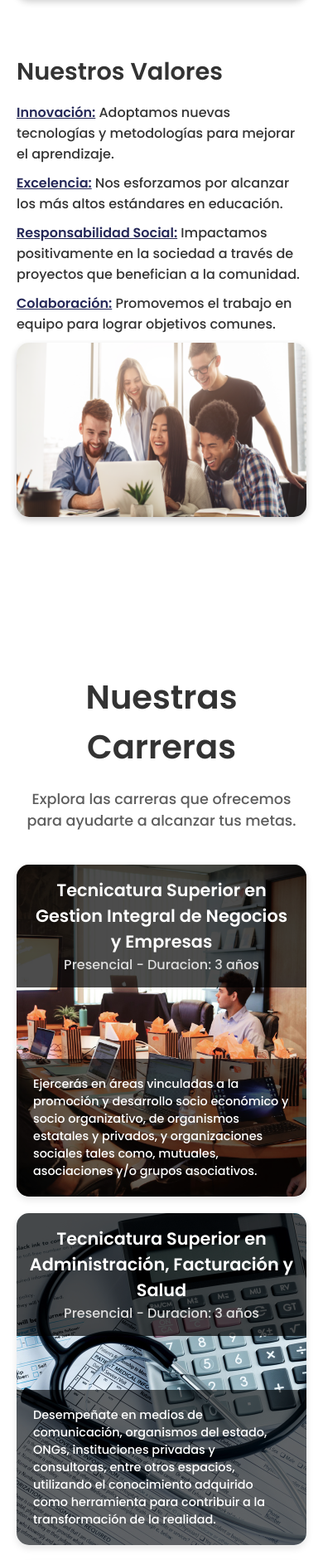
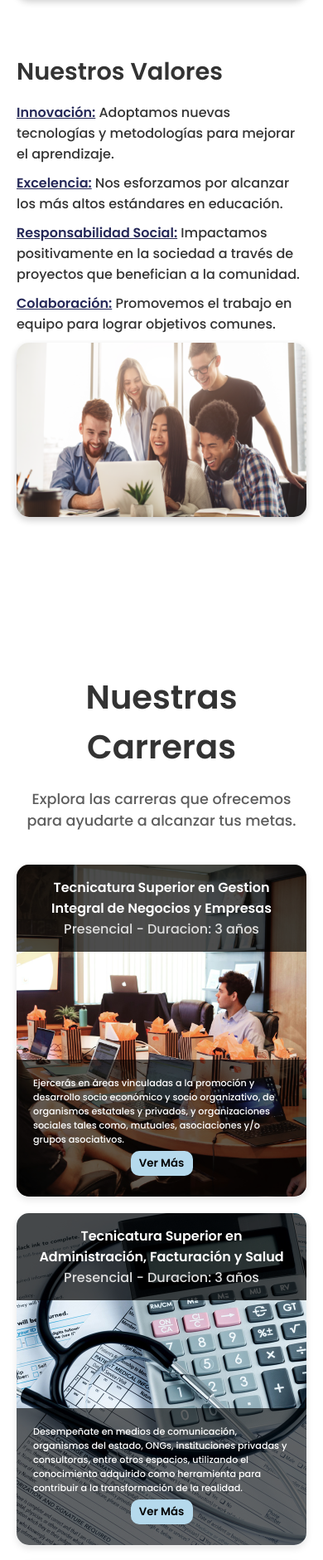
Before and after one commit to rodrifsa/landingFermosa, a PHP site: page / in a window 390 px wide. Shown: the part 2477-4357 px from the top of the page at 83% size. Run offline with PHP 8.4, Linux system fonts and the light colour scheme; some libraries are stand-ins or nearby versions.

Commit message:
Diseño Final (Con Retoques)

```diff
--- a/assets/styles/style.css
+++ b/assets/styles/style.css
@@ -572,7 +575,7 @@ header {
 }
 
 .carrera-content p {
-  font-size: 0.9rem;
+  font-size: 0.8rem;
   margin: 0;
 }
 
@@ -593,6 +596,30 @@ header {
   background-image: url("../img/cards/image4.jpg");
 }
 
+.btn-card {
+  display: flex;
+  justify-content: center;
+  align-items: center;
+  margin: 5px;
+}
+
+.btn-card button {
+  border-style: none;
+  padding: 6px;
+  width: 80px;
+  border-radius: 10px;
+  cursor: pointer;
+  background-color: var(--main-color);
+  font-weight: 600;
+  transition: all 0.5s ease;
+}
+
+.btn-card button:hover {
+  background-color: #5e91ad;
+  color: var(--text-color);
+  transition: all 0.5s ease;
+}
+
 /* Responsividad */
 @media (max-width: 768px) {
   .carreras-grid {
@@ -603,14 +630,18 @@ header {
     height: 400px;
   }
   .carrera-header h3 {
-    font-size: 1.3rem;
+    font-size: 1rem;
   }
   .carrera-content p {
-    font-size: 0.9rem;
+    font-size: 0.7rem;
+  }
+  .btn-card button {
+    padding: 5px;
+    width: 75px;
   }
 }
 
-/* Postgrados List */
+/* Postgrados*/
 .postgrados-list {
   display: flex;
   flex-direction: column;
--- a/index.php
+++ b/index.php
@@ -154,13 +154,12 @@
                 <!-- Card 1: Tecnicatura Superior en Gestion de Empresas -->
                 <div class="carrera-card">
                     <div class="carrera-header">
-                    <a href="https://institutofermosa.online/moodle/course/index.php?categoryid=6" target="_blank">
                         <h3>Tecnicatura Superior en Gestion Integral de Negocios y Empresas</h3>
                         <span>Presencial - Duracion: 3 años</span>
-                        </a>
                     </div>
                     <div class="carrera-content">
                         <p>Ejercerás en áreas vinculadas a la promoción y desarrollo socio económico y socio organizativo, de organismos estatales y privados, y organizaciones sociales tales como, mutuales, asociaciones y/o grupos asociativos.</p>
+                        <a href="https://institutofermosa.online/moodle/course/index.php?categoryid=6" class="btn-card" target="_blank"><button>Ver Más</button></a>
                     </div>
                 </div>
                 <!-- Card 2: Tecnicatura Superior en Comunicacion Social -->
@@ -171,19 +170,19 @@
                     </div>
                     <div class="carrera-content">
                         <p>Desempeñate en medios de comunicación, organismos del estado, ONGs, instituciones privadas y consultoras, entre otros espacios, utilizando el conocimiento adquirido como herramienta para contribuir a la transformación de la realidad.</p>
+                        <a href="#" class="btn-card" target="_blank"><button>Ver Más</button></a>
                     </div>
                 </div>
                 <!-- Card 3: Tecnicatura Superior en Desarrollo de Software -->
                 <div class="carrera-card">
                     <div class="carrera-header">
-                        <a href="https://institutofermosa.online/moodle/course/index.php?categoryid=1" target="_blank">
                         <h3>Tecnicatura Superior
                             en Desarrollo de Software</h3>
                         <span>Presencial - Duracion: 3 años</span>
-                        </a>
                     </div>
                     <div class="carrera-content">
                         <p>Participaras en equipos de desarrollo de software, en cualquiera de sus fases (requerimientos, análisis, diseño, programación, implantación, mantenimiento). Adquiriras conocimientos en distintas técnicas, herramientas, lenguajes de programación y procedimientos.</p>
+                        <a href="https://institutofermosa.online/moodle/course/index.php?categoryid=1" class="btn-card" target="_blank"><button>Ver Más</button></a>
                     </div>
                 </div>
                 <!-- Card 4: Tecnicatura Superior en Desarrollo Local y Economía Social -->
@@ -194,6 +193,7 @@
                     </div>
                     <div class="carrera-content">
                         <p>Ejercerás en áreas vinculadas a la promoción y desarrollo socio económico y socio organizativo, de organismos estatales y privados, y organizaciones sociales tales como, mutuales, asociaciones y/o grupos asociativos.</p>
+                        <a href="#" class="btn-card" target="_blank"><button>Ver Más</button></a>
                     </div>
                 </div>
             </div>
```
Also changed, not shown: other parts of assets/styles/style.css (+22 -21 lines).
